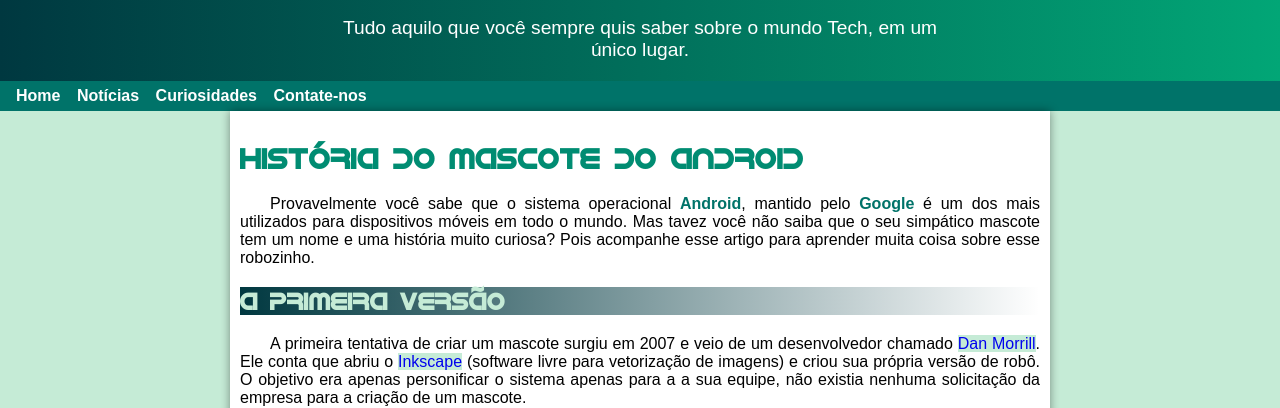
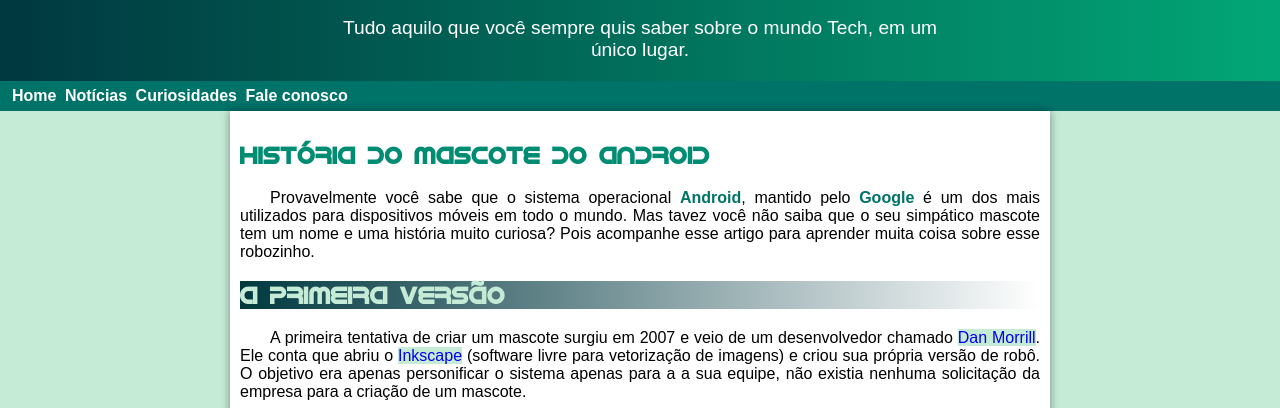
Before and after one commit to pedromarciliodev/html-css, a plain HTML site: page modulo2/desafio/desafio.html in a window 1280 px wide. Shown: the part 130-538 px from the top of the page. Drawn offline with Linux system fonts and the light colour scheme.

Commit message:
atualização

```diff
--- a/modulo2/desafio/desafio.html
+++ b/modulo2/desafio/desafio.html
@@ -25,7 +25,7 @@
     <a href="#" >Home</a>
     <a href="#" >Notícias </a>
     <a href="#" >Curiosidades</a>
-    <a href="#" >Contate-nos</a>
+    <a href="#" >Fale conosco</a>
 
 
         </nav>
--- a/modulo2/desafio/style/style.css
+++ b/modulo2/desafio/style/style.css
@@ -71,8 +71,8 @@
     max-width: 600px;
     margin: auto;
     padding-bottom: 20px;
-    padding-left: 10px;
-    padding-right: 10px;
+    padding-left: 6px;
+    padding-right: 6px;
 
 
 
@@ -86,7 +86,7 @@
 
     nav a{
         color: white;
-        padding: 6px;
+        padding: 2px;
         font-weight: bold;
         text-decoration: none;
         transition-duration: 1s;
@@ -119,7 +119,7 @@
         color: var(--cor4);
         margin: 20px 0px;
         font-family:var(--fonte-android) ;
-        font-size: 1.8em;
+
 
     }
 
```
